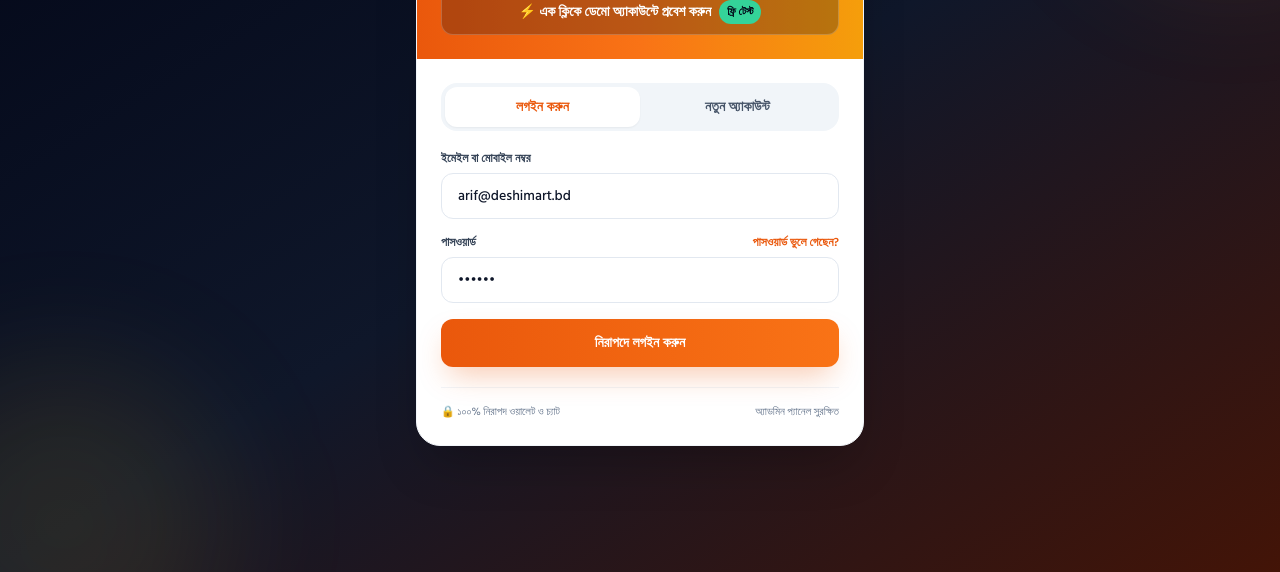
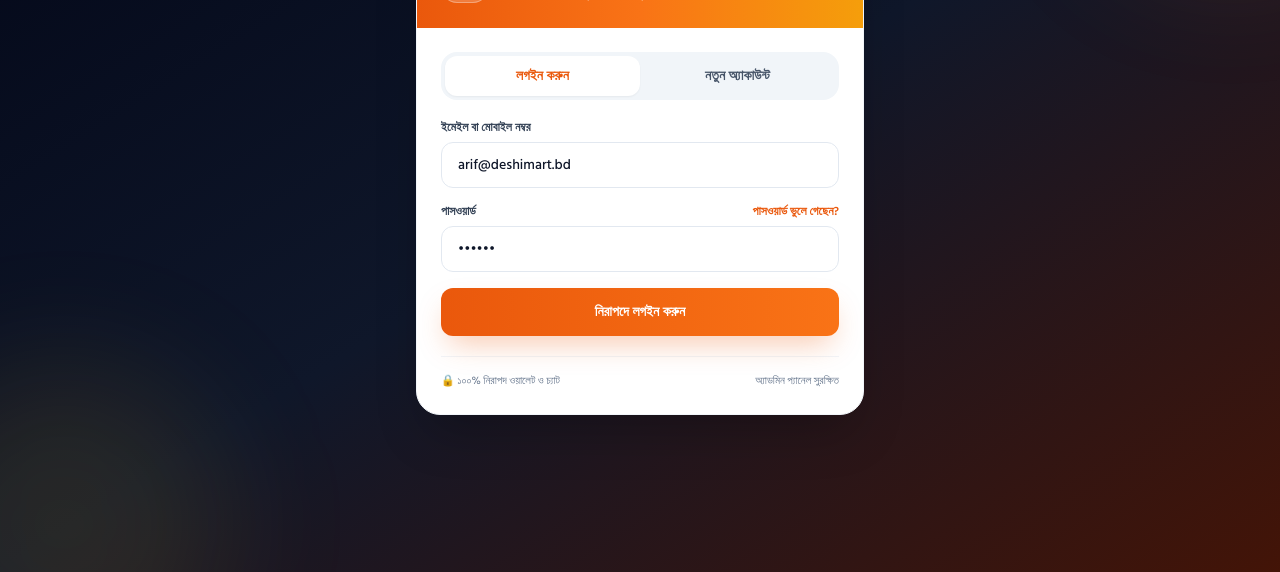
Before and after one commit to earnpeak/DESHI-MART, a plain HTML site: page index.html in a window 1280 px wide. Shown: the part 228-800 px from the top of the page. Drawn offline with nearby package versions, Linux system fonts and the light colour scheme.

Commit message:
Update index.html

```diff
--- a/index.html
+++ b/index.html
@@ -101,12 +101,6 @@
             </div>
           </div>
         </div>
-
-        <!-- Quick Demo Bypass Pill -->
-        <button onclick="quickDemoEnter()" class="mt-4 w-full py-2.5 px-4 rounded-xl bg-slate-950/25 hover:bg-slate-950/35 active:scale-[0.99] transition text-white text-xs sm:text-sm font-semibold flex items-center justify-center gap-2 border border-white/20">
-          <span>⚡ এক ক্লিকে ডেমো অ্যাকাউন্টে প্রবেশ করুন</span>
-          <span class="bg-emerald-400 text-slate-950 text-[11px] font-bold px-2 py-0.5 rounded-full">ফ্রি টেস্ট</span>
-        </button>
       </div>
 
       <!-- Auth Mode Switcher -->
```
